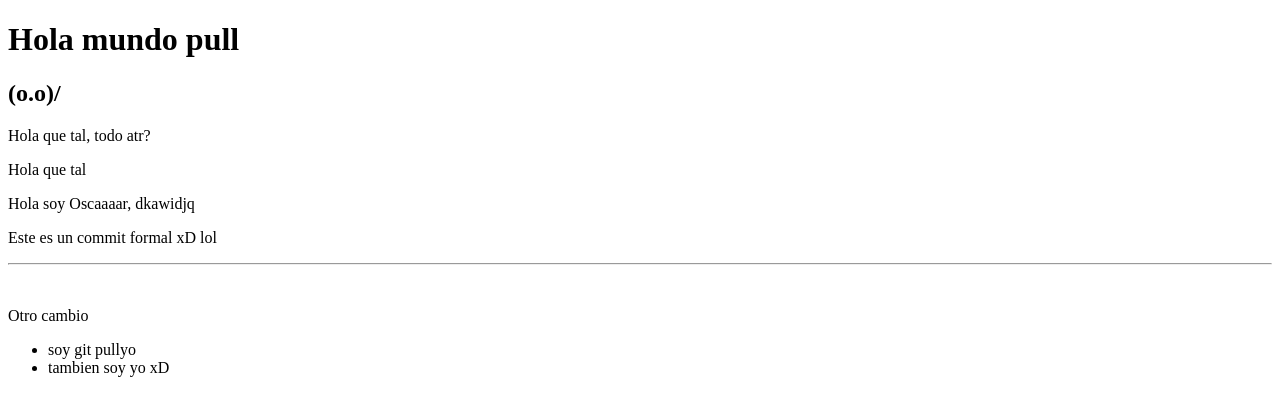
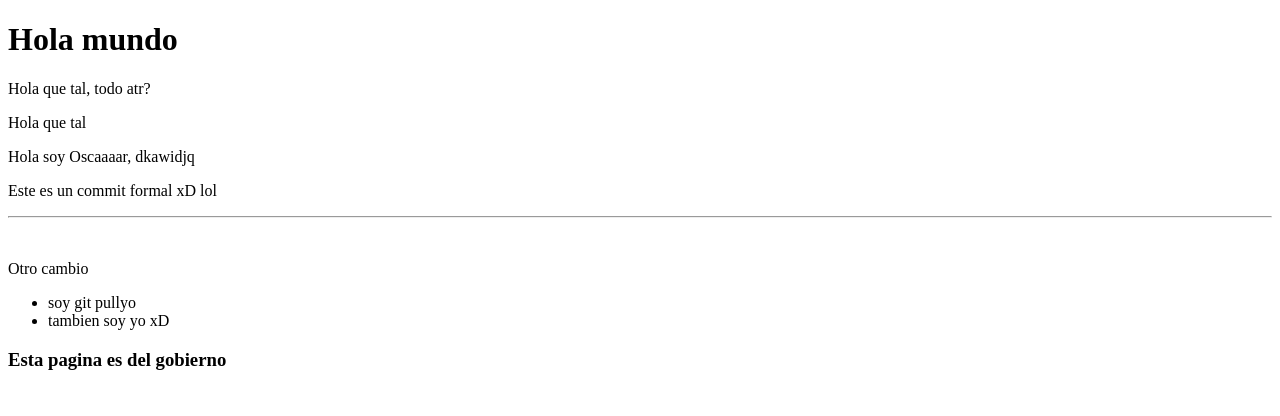
Before and after one commit to DasYerman/VS-Console-team-practice, a plain HTML site: page index.html in a window 1280 px wide. Drawn offline with Linux system fonts and the light colour scheme.

Commit message:
Agregado h3

```diff
--- a/index.html
+++ b/index.html
@@ -8,8 +8,7 @@
     <title>Document</title>
 </head>
 <body>
-    <h1>Hola mundo pull</h1>
-    <h2>(o.o)/</h2>
+    <h1>Hola mundo</h1>
     <p>Hola que tal, todo atr?</p>
     <p>Hola que tal</p>
     <p>Hola soy Oscaaaar, dkawidjq</p>
@@ -21,5 +20,6 @@
         <li>soy git pullyo</li>
         <li>tambien soy yo xD</li>
     </ul>
+    <h3>Esta pagina es del gobierno</h3>
 </body>
 </html>
```
